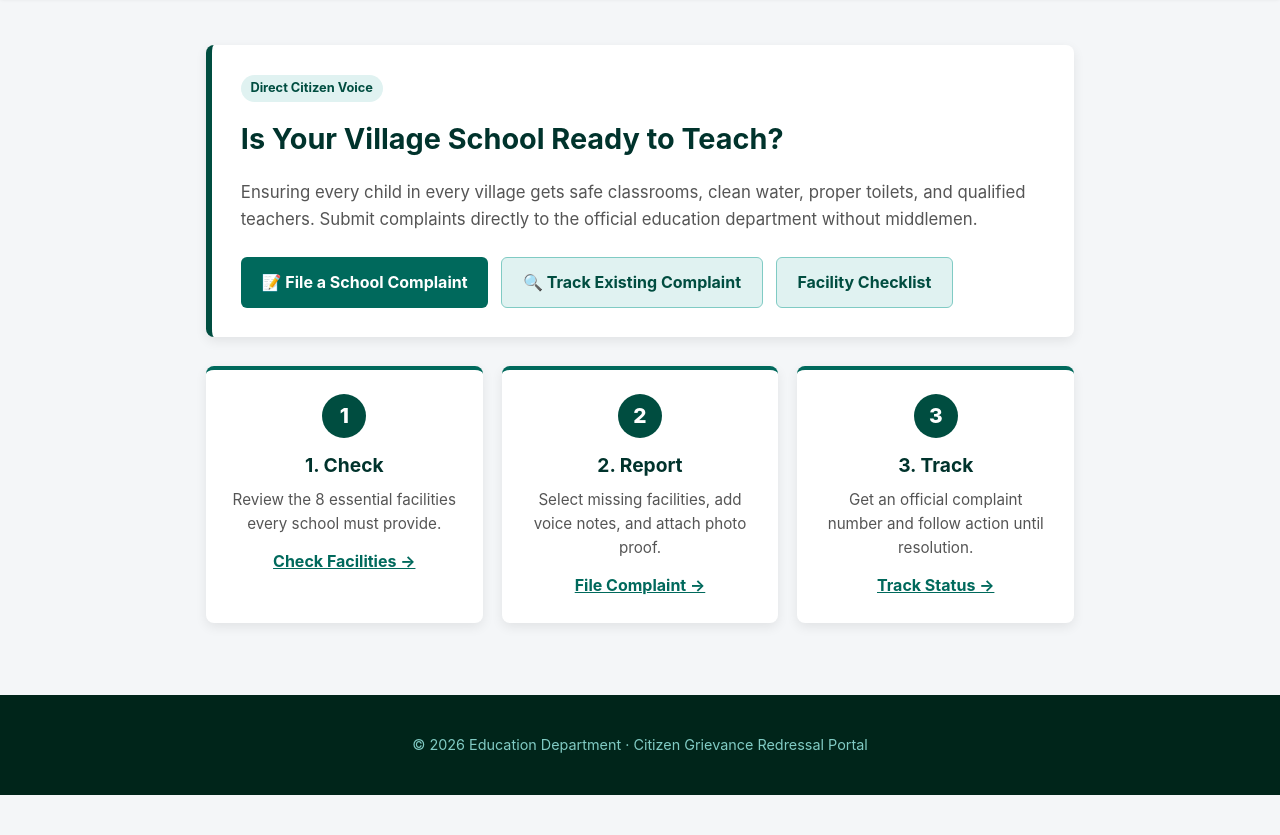
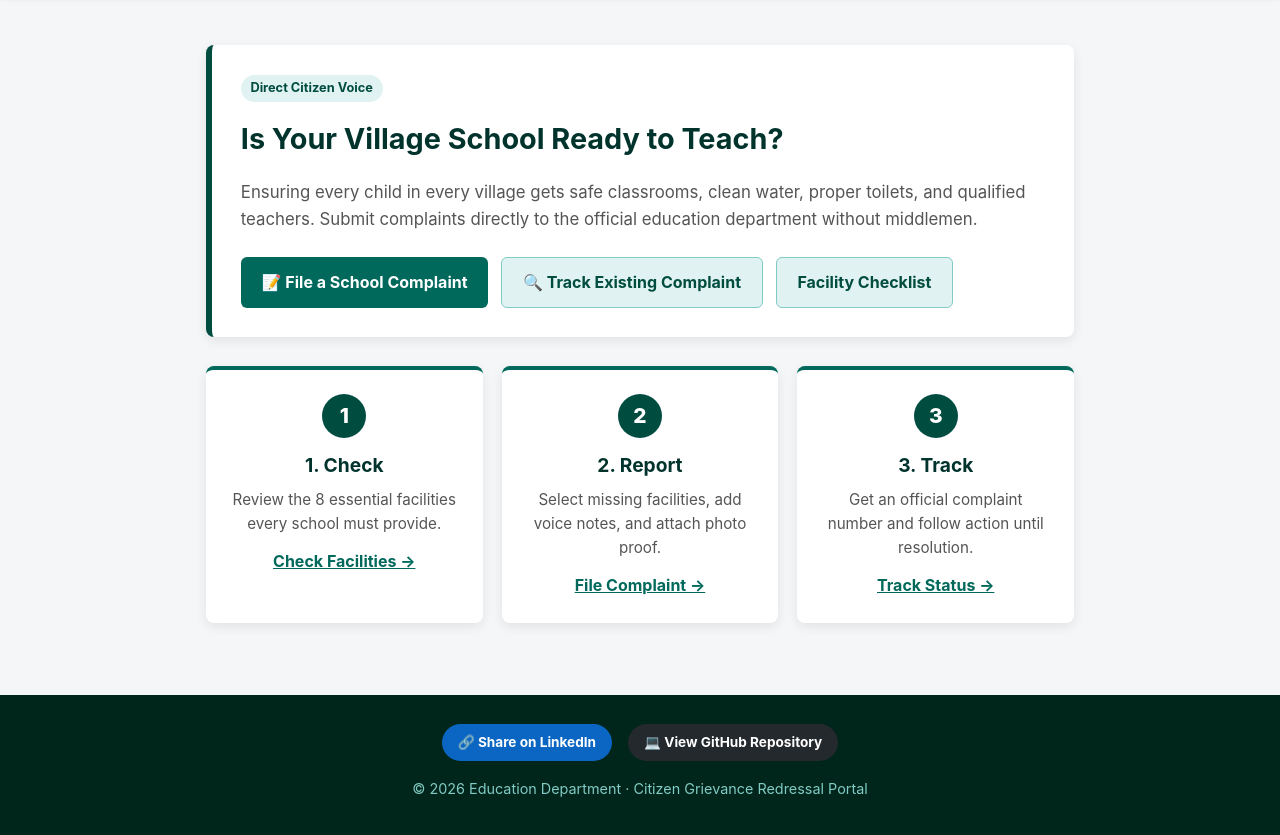
Before and after one commit to gopalan-coder/https-github.com-gopalan-education-portal, a plain HTML site: page index.html in a window 1280 px wide. Shown: the part 163-998 px from the top of the page. Before the commit the page ends 958 px from the top, so only its background shows below. Drawn offline with Linux system fonts and the light colour scheme.

Commit message:
Add LinkedIn share and GitHub repo buttons in footer across all pages

```diff
--- a/index.html
+++ b/index.html
@@ -73,6 +73,14 @@
     </main>
 
     <footer>
+        <div class="footer-social">
+            <a href="https://www.linkedin.com/sharing/share-offsite/?url=https%3A%2F%2Fgopalan-coder.github.io%2Fhttps-github.com-gopalan-education-portal%2F" target="_blank" rel="noopener noreferrer" class="btn-share-linkedin">
+                🔗 Share on LinkedIn
+            </a>
+            <a href="https://github.com/gopalan-coder/https-github.com-gopalan-education-portal" target="_blank" rel="noopener noreferrer" class="btn-repo-github">
+                💻 View GitHub Repository
+            </a>
+        </div>
         <p>&copy; 2026 Education Department · Citizen Grievance Redressal Portal</p>
     </footer>
 
--- a/style.css
+++ b/style.css
@@ -732,9 +732,53 @@ textarea:focus {
 /* Footer */
 footer {
     text-align: center;
-    padding: 1.5rem 1rem;
+    padding: 1.8rem 1rem;
     background-color: #00251a;
     color: #80cbc4;
     font-size: 0.9rem;
     margin-top: 3rem;
 }
+
+.footer-social {
+    display: flex;
+    justify-content: center;
+    gap: 1rem;
+    margin-bottom: 1rem;
+    flex-wrap: wrap;
+}
+
+.btn-share-linkedin {
+    background-color: #0a66c2;
+    color: #ffffff;
+    padding: 0.5rem 1rem;
+    border-radius: 20px;
+    font-weight: 700;
+    font-size: 0.85rem;
+    text-decoration: none;
+    display: inline-flex;
+    align-items: center;
+    gap: 0.4rem;
+    transition: background-color 0.2s ease;
+}
+
+.btn-share-linkedin:hover {
+    background-color: #004182;
+}
+
+.btn-repo-github {
+    background-color: #24292e;
+    color: #ffffff;
+    padding: 0.5rem 1rem;
+    border-radius: 20px;
+    font-weight: 700;
+    font-size: 0.85rem;
+    text-decoration: none;
+    display: inline-flex;
+    align-items: center;
+    gap: 0.4rem;
+    transition: background-color 0.2s ease;
+}
+
+.btn-repo-github:hover {
+    background-color: #1b1f23;
+}
```
Also changed, not shown: about.html (+8 -0 lines), checklist.html (+8 -0 lines), complaint.html (+8 -0 lines), track.html (+8 -0 lines).
